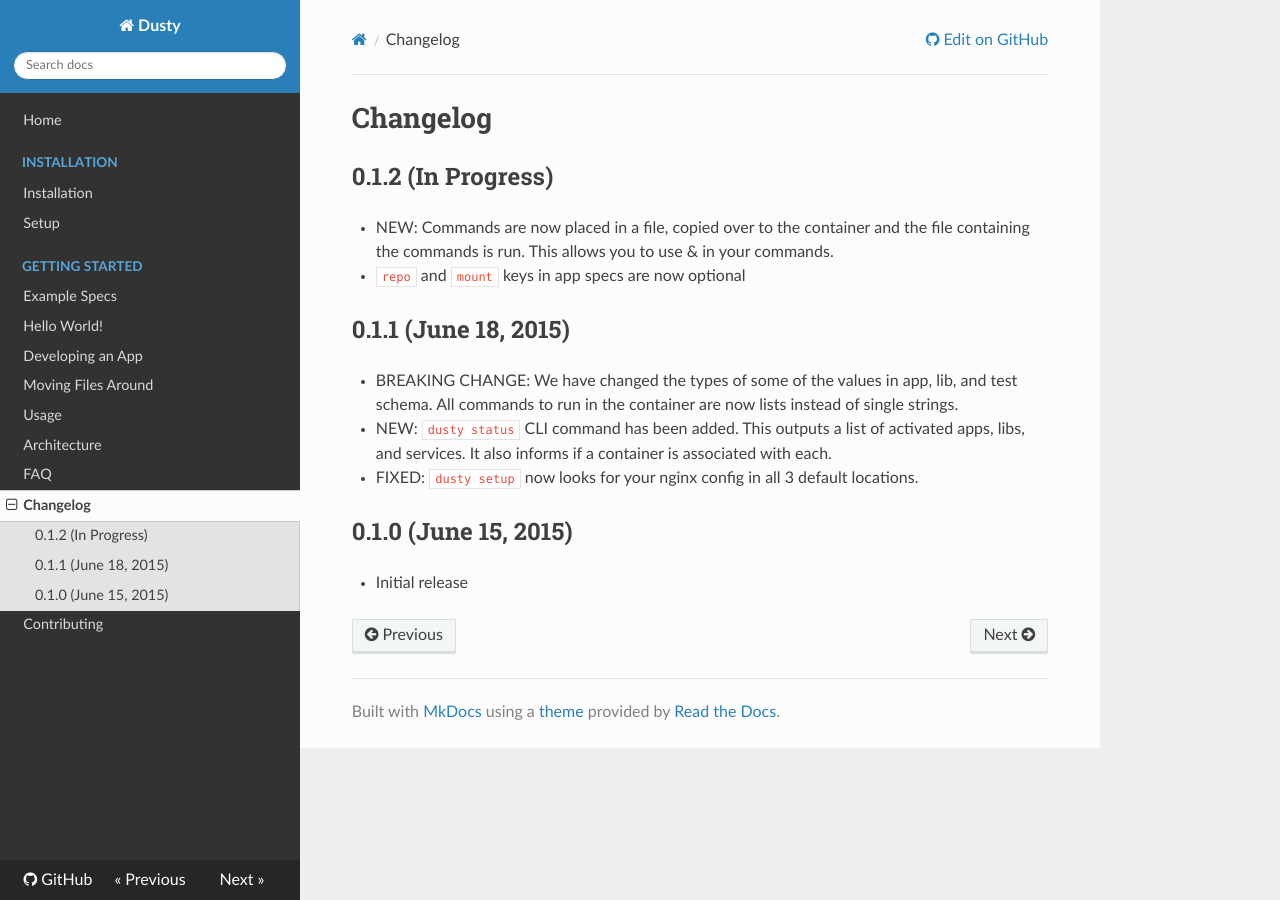
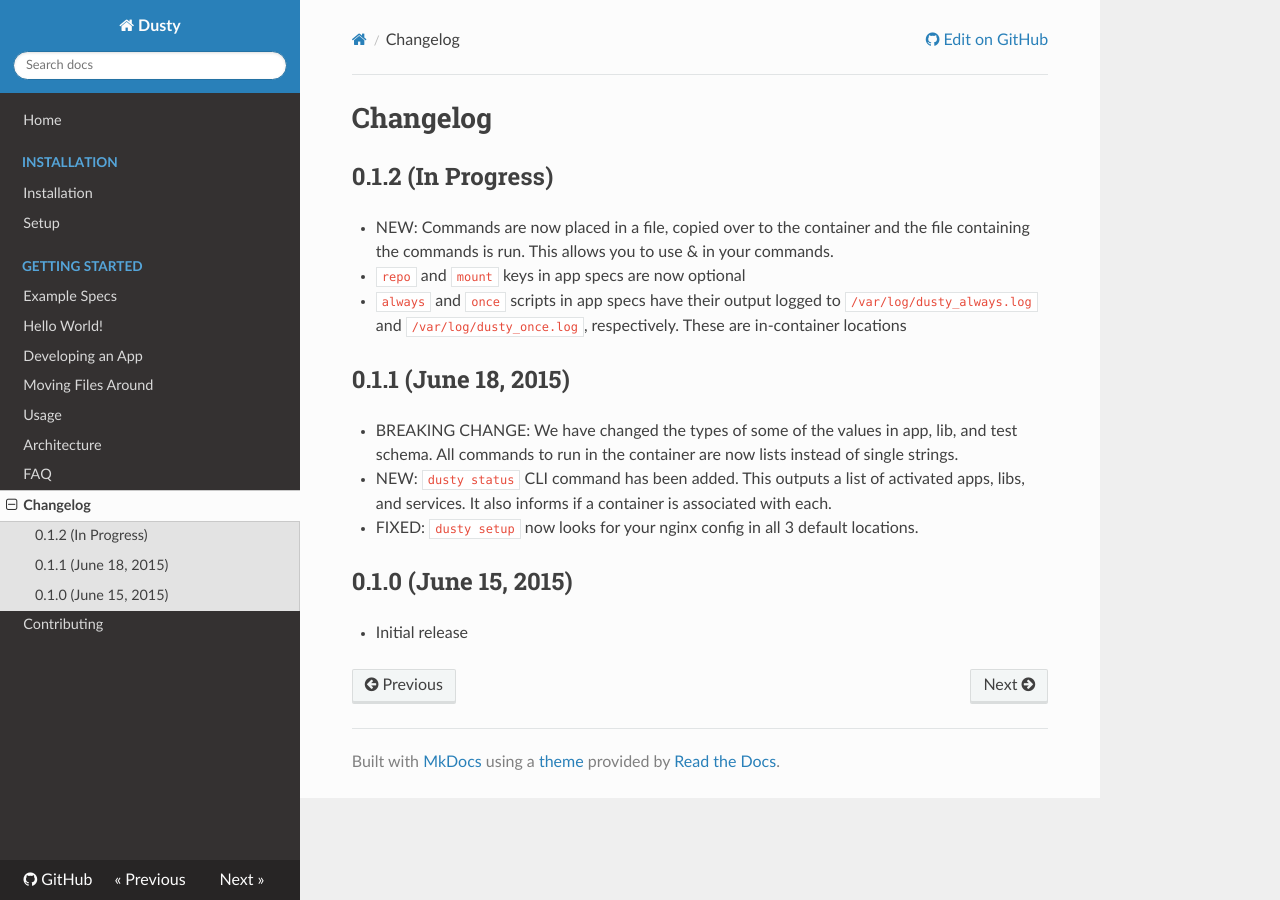
Before and after one commit to gamechanger/dusty, an MkDocs documentation site: the page built from docs/changelog.md, in a window 1280 px wide. Built offline with MkDocs 1.6.1, drawn with Linux system fonts in a browser that asks for light colours; nearby versions of some CDN libraries; old or Windows-style settings are respelled for this version of MkDocs.

Commit message:
changelog

```diff
--- a/docs/changelog.md
+++ b/docs/changelog.md
@@ -4,6 +4,8 @@
   * NEW: Commands are now placed in a file, copied over to the container and the file containing the commands is run. This allows you to use & in your commands.
 
   * `repo` and `mount` keys in app specs are now optional
+
+  * `always` and `once` scripts in app specs have their output logged to `/var/log/dusty_always.log` and `/var/log/dusty_once.log`, respectively. These are in-container locations
 
 ## 0.1.1 (June 18, 2015)
   * BREAKING CHANGE: We have changed the types of some of the values in app, lib, and test schema.  All commands to run in the container are now lists instead of single strings.
```
